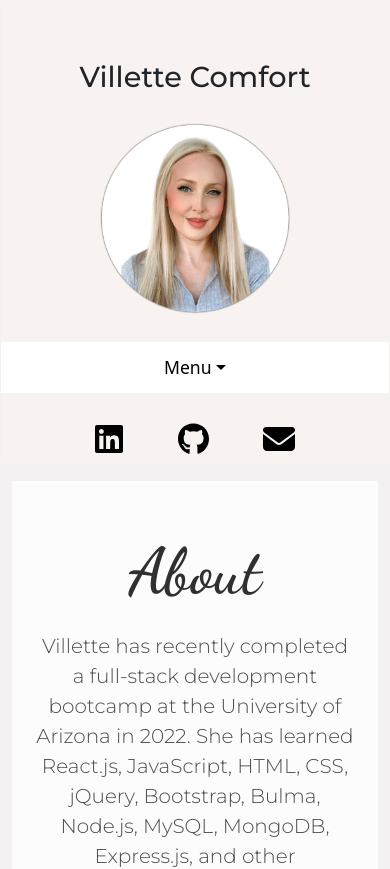
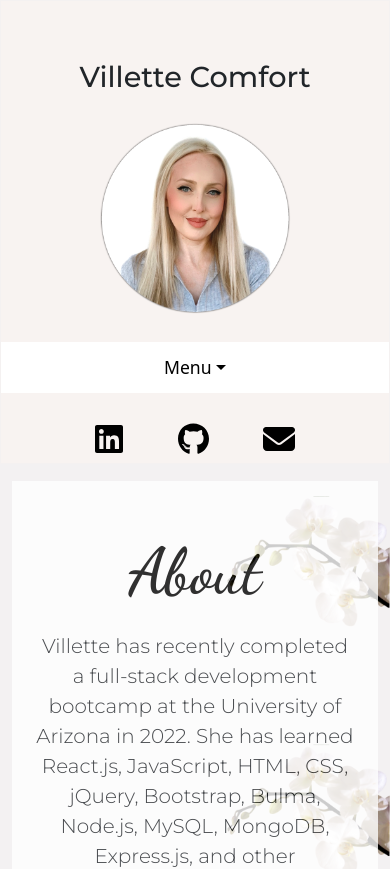
Before and after one commit to villettec/M20C-React_Portfolio, a React (Create React App) app: page / in a window 390 px wide. Shown: the top 869 px of the page. Built offline with nearby package versions, Linux system fonts and the light colour scheme.

Commit message:
Editin mobile background

```diff
--- a/src/style.css
+++ b/src/style.css
@@ -317,6 +317,9 @@ li {
 @media screen
 and (min-width : 250px)
 and (max-width : 440px) {
+    body {
+        background-image: url("../public/images/orchid-mobile.jpg");
+    }
     .sidebar {
         margin-top: 0vh;
         position: relative;
```
Also changed, not shown: public/images/orchid-mobile.jpg (added).
